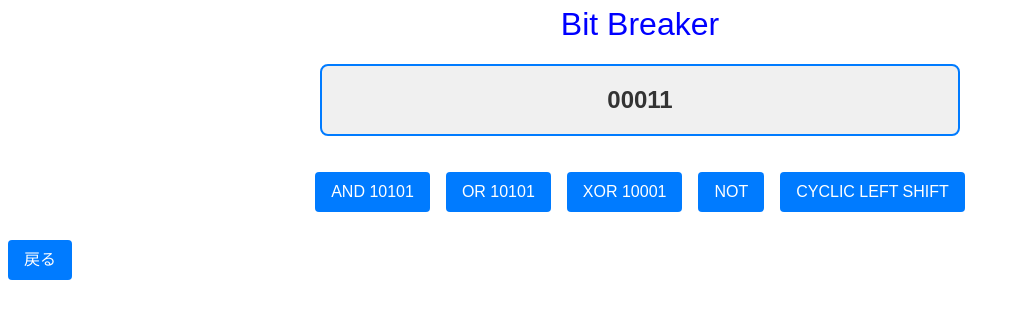
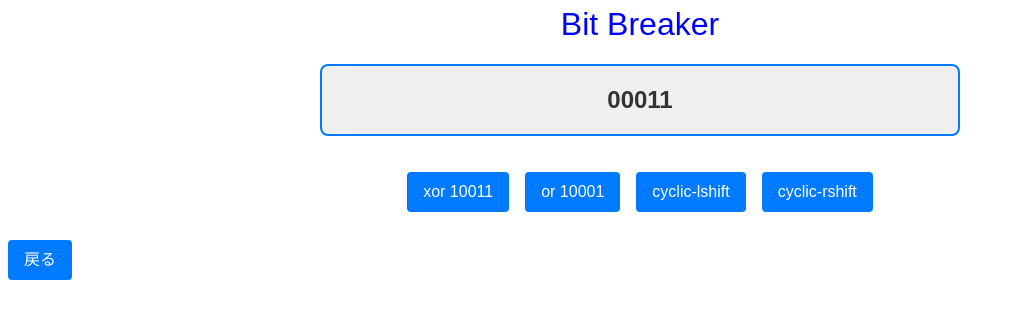
Before and after one commit to Masafiro/bit_game, a Next.js app in the folder src/: page / in a window 1280 px wide. Both pictures are taken after a click on the button "Problem 1". Shown: the top 318 px of the page, without its empty margins (0-1020 px from the left). Built offline with nearby package versions, Linux system fonts and the light colour scheme.

Commit message:
問題の JSON ファイルを正しい形式に変更

```diff
--- a/src/app/page.tsx
+++ b/src/app/page.tsx
@@ -8,13 +8,13 @@ type Bit = string;
 
 
 type BitOperation =
-  | {type: "SET", parameter: Bit}
-  | {type: "AND", parameter: Bit}
-  | {type: "OR", parameter: Bit}
-  | {type: "XOR", parameter: Bit}
-  | {type: "NOT"}
-  | {type: "CYCLIC LEFT SHIFT"}
-  | {type: "CYCLIC RIGHT SHIFT"}
+  | {operation_type: "set", parameter: Bit}
+  | {operation_type: "and", parameter: Bit}
+  | {operation_type: "or", parameter: Bit}
+  | {operation_type: "xor", parameter: Bit}
+  | {operation_type: "not"}
+  | {operation_type: "cyclic-lshift"}
+  | {operation_type: "cyclic-rshift"}
 
 
 type Status =
@@ -23,40 +23,40 @@ type Status =
 
 
 function bitReducer(state: Bit, action: BitOperation): Bit {
-  switch (action.type) {
-    case "SET": {
+  switch (action.operation_type) {
+    case "set": {
       return action.parameter;
     }
-    case "AND": {
+    case "and": {
       const newState = state.split("").map((bit, index) => {
         return (bit === "1" && action.parameter[index] === "1") ? "1" : "0";
       }).join("");
       return newState;
     }
-    case "OR": {
+    case "or": {
       const newState = state.split("").map((bit, index) => {
         return (bit === "1" || action.parameter[index] === "1") ? "1" : "0";
       }).join("");
       return newState;
     }
-    case "XOR": {
+    case "xor": {
       const newState = state.split("").map((bit, index) => {
         return (bit === "1" && action.parameter[index] === "0") || (bit === "0" && action.parameter[index] === "1") ? "1" : "0";
       }
       ).join("");
       return newState;
     }
-    case "NOT": {
+    case "not": {
       const newState = state.split("").map((bit) => {
         return (bit === "1") ? "0" : "1";
       }).join("");
       return newState;
     }
-    case "CYCLIC LEFT SHIFT": {
+    case "cyclic-lshift": {
       const newState = state.slice(1) + state[0];
       return newState;
     }
-    case "CYCLIC RIGHT SHIFT": {
+    case "cyclic-rshift": {
       const newState = state[state.length - 1] + state.slice(0, -1);
       return newState;
     }
@@ -68,7 +68,7 @@ function bitReducer(state: Bit, action: BitOperation): Bit {
 function BitOperationButton({ dispatch, operation }: { dispatch: React.Dispatch<BitOperation>; operation: BitOperation }) {
   return (
     <button className="bitOperationButton" onClick={() => dispatch({ ...operation})}>
-      {operation.type}
+      {operation.operation_type}
       {"parameter" in operation && ` ${operation.parameter}`}
     </button>
   )
@@ -110,6 +110,7 @@ function ProblemSelection({ setStatus }: { setStatus: React.Dispatch<React.SetSt
       <ProblemButtonContainer>
         <ProblemButton problem="Problem 1" setStatus={setStatus} />
         <ProblemButton problem="Problem 2" setStatus={setStatus} />
+        <ProblemButton problem="Problem 3" setStatus={setStatus} />
       </ProblemButtonContainer>
     </div>
   );
@@ -133,8 +134,8 @@ function Game({ setStatus }: { setStatus: React.Dispatch<React.SetStateAction<St
     async function fetchOperations() {
       const response = await fetch("/problems/problem1.json");
       const data = await response.json();
-      setOperations(data.operations);
-      dispatch({"type": "SET", "parameter": data.start});
+      setOperations(data.problem.operations);
+      dispatch({"operation_type": "set", "parameter": data.problem.start});
     }
     fetchOperations();
   }, []);
--- a/src/public/problems/problem1.json
+++ b/src/public/problems/problem1.json
@@ -1,11 +1,25 @@
 {
-  "start": "00011",
-  "target": "10101",
-  "operations": [
-    { "type": "AND", "parameter": "10101" },
-    { "type": "OR", "parameter": "10101" },
-    { "type": "XOR", "parameter": "10001" },
-    { "type": "NOT" },
-    { "type": "CYCLIC LEFT SHIFT" }
-  ]
+  "problem": {
+    "bit_length": 5,
+    "start": "00011",
+    "target": "10101",
+    "operation_count": 4,
+    "operations": [
+      {
+        "operation_type": "xor",
+        "parameter": "10011"
+      },
+      {
+        "operation_type": "or",
+        "parameter": "10001"
+      },
+      {
+        "operation_type": "cyclic-lshift"
+      },
+      {
+        "operation_type": "cyclic-rshift"
+      }
+    ],
+    "minumum_moves": 2
+  }
 }
--- a/src/public/problems/problem2.json
+++ b/src/public/problems/problem2.json
@@ -1,8 +1,25 @@
 {
-    "operations": [
-      { "type": "OR", "parameter": { "value": "10101", "length": 5 } },
-      { "type": "XOR", "parameter": { "value": "10001", "length": 5 } },
-      { "type": "NOT" },
-      { "type": "CYCLIC RIGHT SHIFT" }
-    ]
+    "problem": {
+      "bit_length": 4,
+      "start": "0011",
+      "target": "1001",
+      "operation_count": 4,
+      "operations": [
+        {
+          "operation_type": "and",
+          "parameter": "0111"
+        },
+        {
+          "operation_type": "xor",
+          "parameter": "1011"
+        },
+        {
+          "operation_type": "cyclic-lshift"
+        },
+        {
+          "operation_type": "cyclic-rshift"
+        }
+      ],
+      "minumum_moves": 2
+    }
   }
```
Also changed, not shown: problems/problem1.json (deleted, +0 -25 lines), problems/problem2.json (deleted, +0 -25 lines), src/public/problems/problem3.json (renamed from problems/problem3.json).
